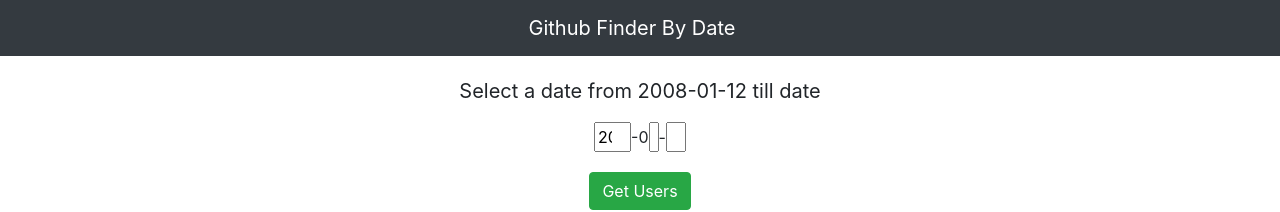
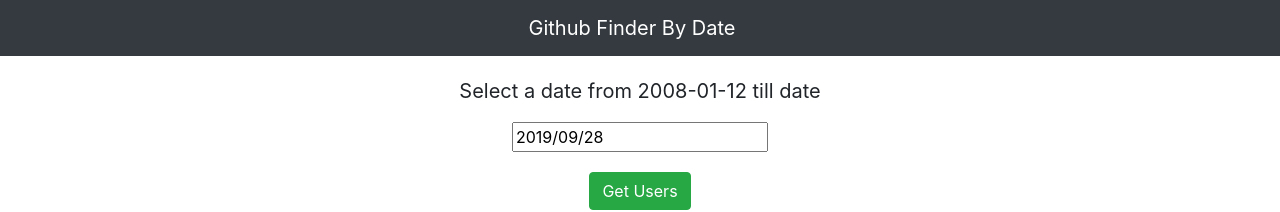
Before and after one commit to Adithya188288/react-github-finder-by-date, a React (Create React App) app: page / in a window 1280 px wide. Shown: the top 212 px of the page. Built offline with nearby package versions, Linux system fonts and the light colour scheme; no server answers.

Commit message:
replace npm package react-date-picker with react-datepicker

```diff
--- a/package.json
+++ b/package.json
@@ -6,7 +6,7 @@
     "bootstrap": "^4.3.1",
     "react": "^16.9.0",
     "react-bootstrap": "^1.0.0-beta.12",
-    "react-date-picker": "^7.8.2",
+    "react-datepicker": "^2.9.6",
     "react-dom": "^16.9.0",
     "react-scripts": "3.1.2"
   },
--- a/src/Components/Search/Search.js
+++ b/src/Components/Search/Search.js
@@ -1,5 +1,7 @@
 import React from "react"
-import DatePicker from "react-date-picker"
+// import DatePicker from "react-date-picker"
+import DatePicker from "react-datepicker"
+import "react-datepicker/dist/react-datepicker.css"
 import { Button, Container } from "react-bootstrap"
 import "./Search.css"
 
@@ -8,7 +10,7 @@
   return (
     <div className=" center">
       <Container>
-        <DatePicker
+        {/* <DatePicker
           onChange={props.onChangeDate}
           value={props.date}
           clearIcon={null}
@@ -16,6 +18,14 @@
           format="y-MM-dd"
           maxDate={new Date()}
           minDate={new Date("2008-01-12")}
+        /> */}
+        <DatePicker
+          onChange={props.onChangeDate}
+          selected={props.date}
+          dateFormat="yyyy/MM/dd"
+          endDate={new Date()}
+          minDate={new Date("2008-01-12")}
+          withPortal
         />
         <Button
           variant="success"
```
Also changed, not shown: 1 other file (tests, documents, lock files or other folders).
